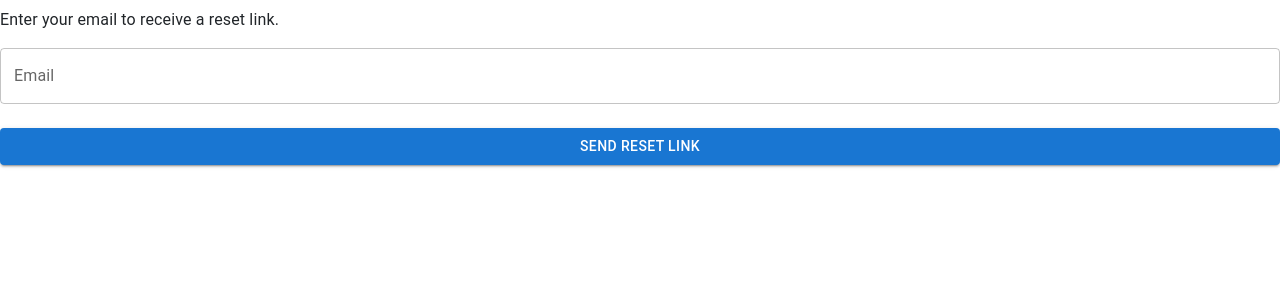
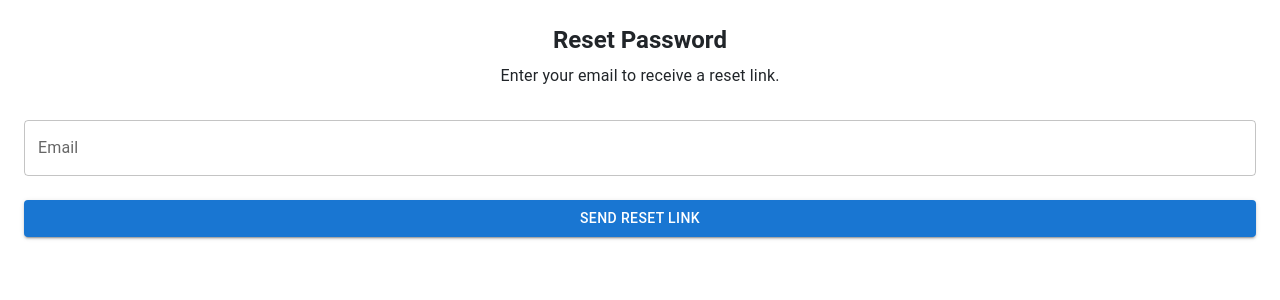
Before and after one commit to imrandurmus/inventory-management-system, a React (Vite) app in the folder frontend/: page /forgot-password in a window 1280 px wide. Shown: the top 300 px of the page. Built offline with nearby package versions, Linux system fonts and the light colour scheme.

Commit message:
Forgot my password and everything required for it.

```diff
--- a/frontend/src/ForgotPassword.tsx
+++ b/frontend/src/ForgotPassword.tsx
@@ -1,63 +1,6 @@
 import { useState } from "react";
-import { TextField, Button, Typography, Paper, Box } from "@mui/material";
-import { sendPasswordResetEmail } from "firebase/auth";
-import { auth } from "./firebaseConfig"; // Ensure this is correctly set up
-import { useNavigate } from "react-router-dom";
-
-const ForgotPassword = ({ onClose }: { onClose: () => void }) => {
-  const [email, setEmail] = useState("");
-  const [message, setMessage] = useState("");
-  const [error, setError] = useState("");
-  const navigate = useNavigate();
-
-  const handleResetPassword = async () => {
-    if (!email) {
-      setError("Please enter your email.");
-      return;
-    }
-    try {
-      await sendPasswordResetEmail(auth, email);
-      setMessage("Password reset email sent! Check your inbox.");
-      setError("");
-    } catch (error) {
-      setError("Failed to send reset email. Please try again.");
-    }
-  };
-                                        //TODO: set a link to send in case of pass reset, which means the user sees a new page for pass reset
-  return (
-    <div className="forgot-password-container">
-        <Typography variant="h5" fontWeight="bold" gutterBottom>
-        </Typography>
-        <Typography variant="body1">Enter your email to receive a reset link.</Typography>
-
-        <TextField
-          fullWidth
-          margin="normal"
-          label="Email"
-          type="email"
-          variant="outlined"
-          value={email}
-          onChange={(e) => setEmail(e.target.value)}
-        />
-
-        {error && <Typography color="error">{error}</Typography>}
-        {message && <Typography color="success">{message}</Typography>}
-
-        <Button fullWidth variant="contained" color="primary" onClick={handleResetPassword} sx={{ mt: 2 }}>
-          Send Reset Link
-        </Button>
-    </div>
-  );
-};
-
-export default ForgotPassword;
-
-
-{/**
-  import { useState } from "react";
 import { TextField, Button, Typography, Box, Alert } from "@mui/material";
-import { sendPasswordResetEmail } from "firebase/auth";
-import { auth } from "./firebaseConfig"; //have to set up correctlyy
+import axios from "axios";
 
 const ForgotPassword = ({ onClose }: { onClose: () => void }) => {
   const [email, setEmail] = useState("");
@@ -71,17 +14,21 @@
       return;
     }
     try {
-      await sendPasswordResetEmail(auth, email);
+      await axios.post("http://localhost:8080/auth/forgot-password", {
+        email,
+      });
       setMessage("Password reset email sent! Check your inbox.");
       setError("");
       setEmail("");
 
-      // optionally cloeses modal after a delay
+      // Optional: close the modal after a delay
       setTimeout(() => {
         onClose();
       }, 3000);
-    } catch (error) {
-      setError("Failed to send reset email. Please try again.");
+    } catch (err: any) {
+      setError(
+        err.response?.data?.error || "Failed to send reset email. Please try again."
+      );
       setMessage("");
     }
   };
@@ -124,4 +71,3 @@
 };
 
 export default ForgotPassword;
- */}
```
Also changed, not shown: frontend/package.json (+31 -21 lines), 1 other file (tests, documents, lock files or other folders).
